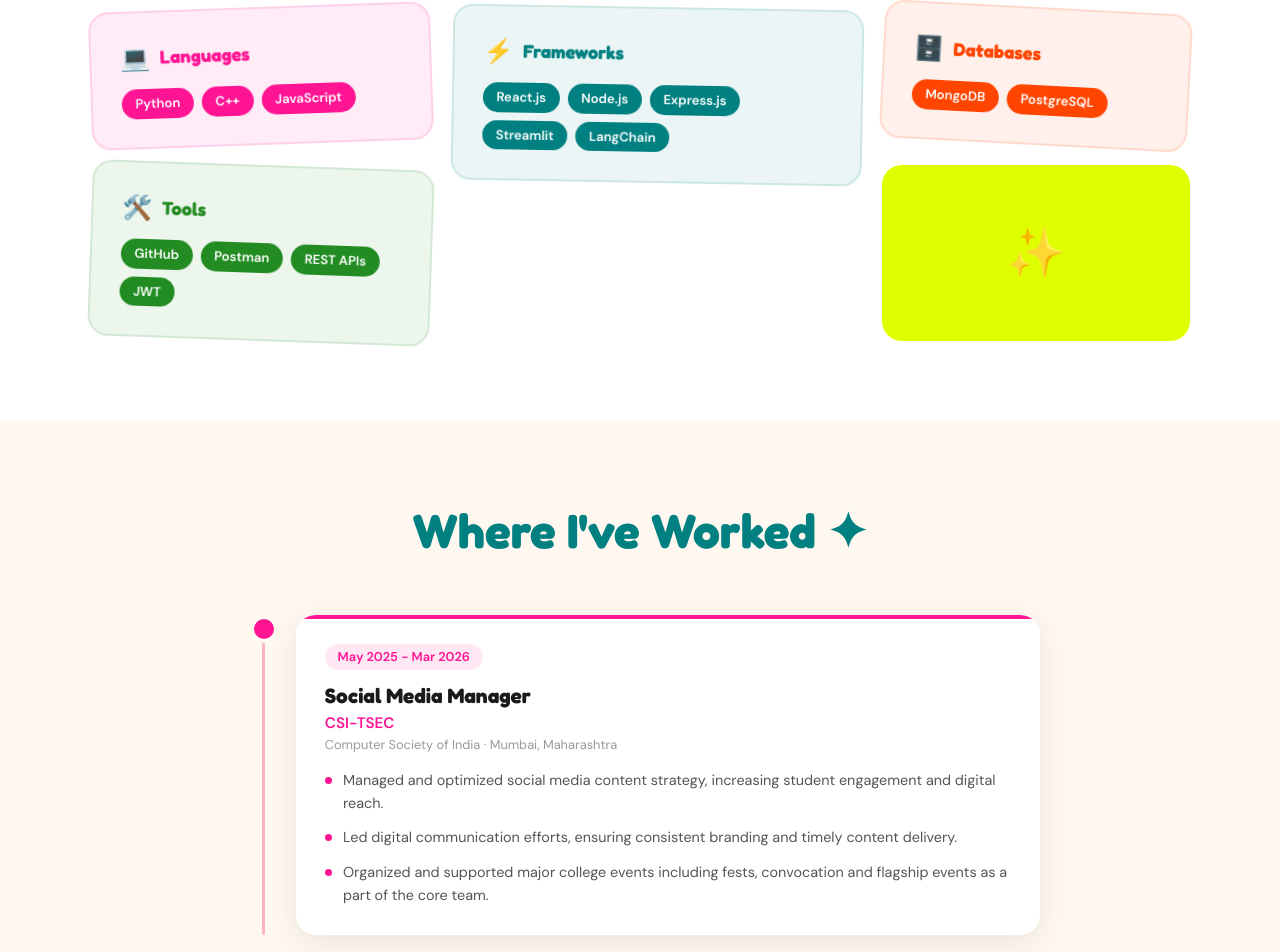
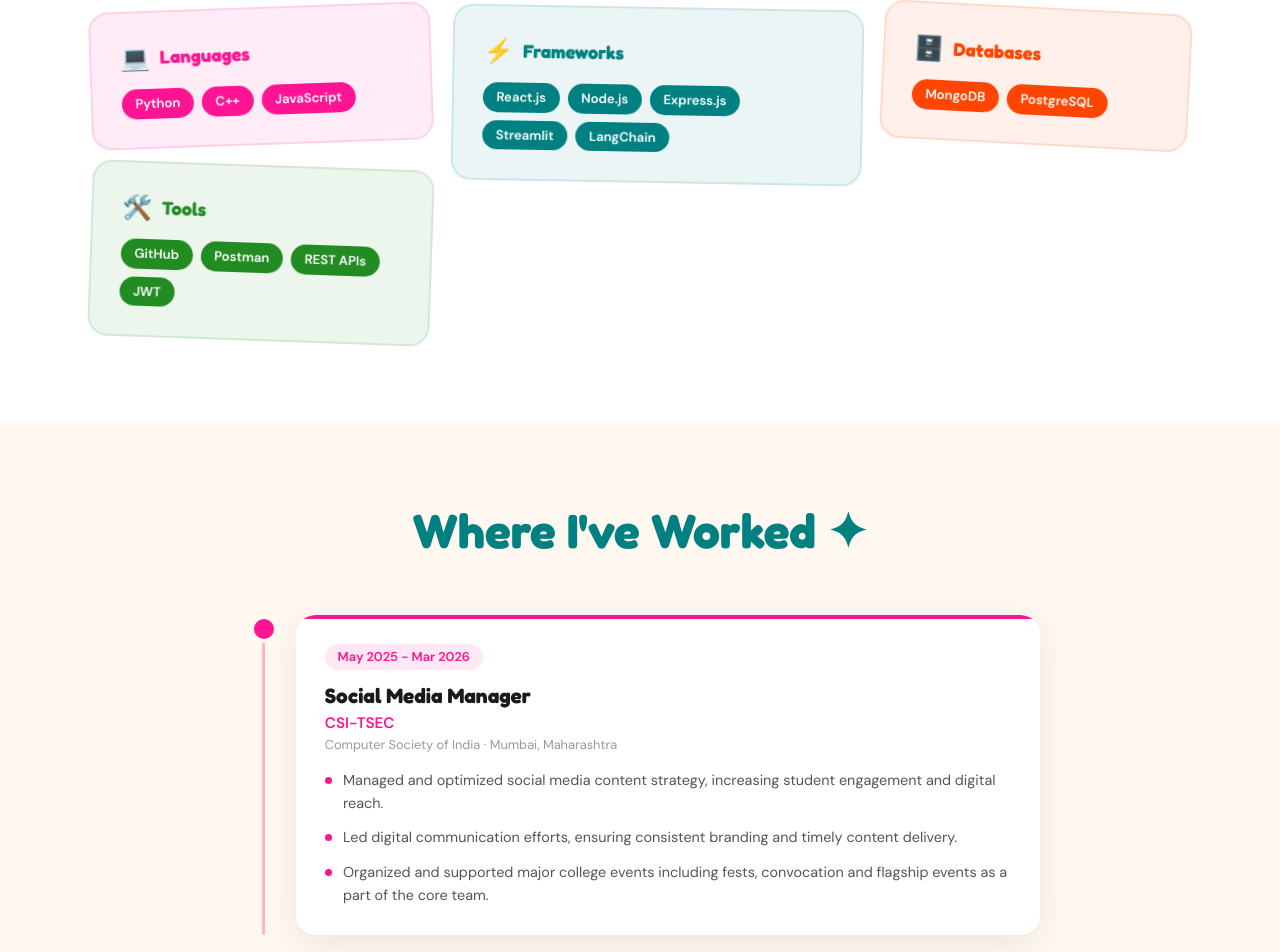
Before and after one commit to shenoyshivani/portfolio-website, a React (Vite) app in the folder client/: page / in a window 1280 px wide. Shown: the part 2490-3442 px from the top of the page. Built offline with nearby package versions, Linux system fonts and the light colour scheme.

Commit message:
Remove chartreuse sparkle tile from Skills section

```diff
--- a/client/src/components/Skills.jsx
+++ b/client/src/components/Skills.jsx
@@ -130,26 +130,6 @@ export default function Skills() {
               </motion.div>
             )
           })}
-
-          <motion.div
-            initial={{ opacity: 0, scale: 0.8 }}
-            animate={isInView ? { opacity: 1, scale: 1 } : {}}
-            transition={{ duration: 0.5, delay: 0.6 }}
-            style={{
-              gridColumn: '3 / 4',
-              gridRow: '2 / 3',
-              background: 'var(--chartreuse)',
-              borderRadius: '20px',
-              display: 'flex',
-              alignItems: 'center',
-              justifyContent: 'center',
-              fontSize: '3rem',
-              minHeight: '120px',
-              transform: 'rotate(-3deg)',
-            }}
-          >
-            ✨
-          </motion.div>
         </div>
       </div>
 
```
